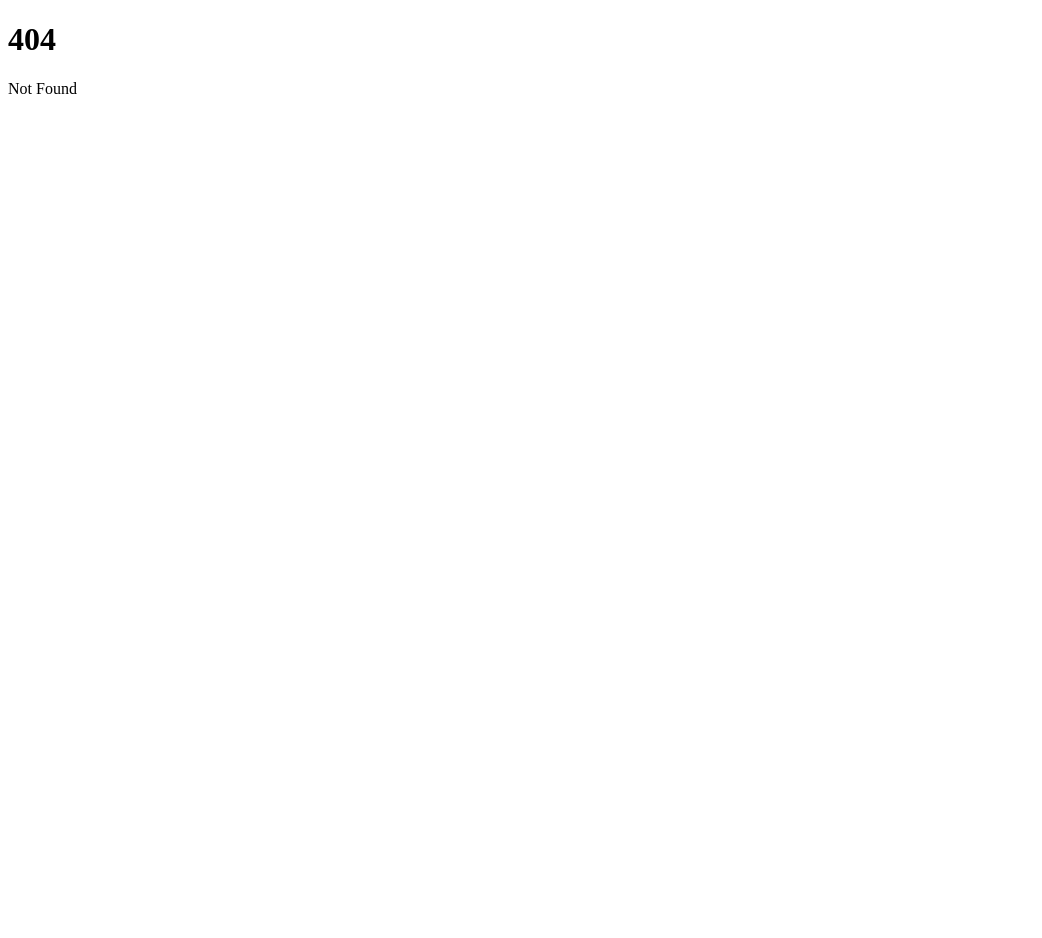
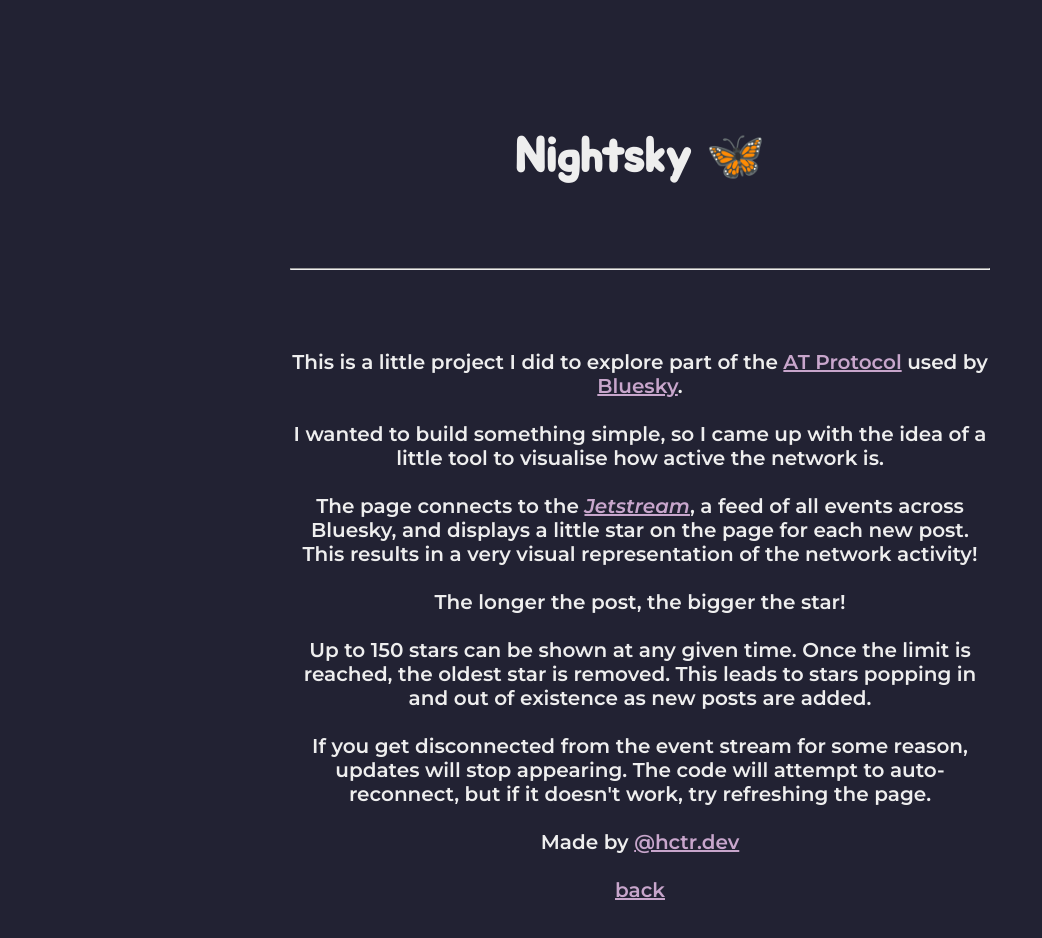
Before and after one commit to hctrdev/bsky-nightsky, a SvelteKit app: page /about in a window 1280 px wide. Before the commit this address had no page. Shown: the top 938 px of the page, without its empty margins (0-1042 px from the left). Before the commit the page ends 800 px from the top, so only its background shows below. Built offline with nearby package versions, Linux system fonts and the light colour scheme.

Commit message:
feat: add about page (!12)
- Add an about page that explains the concept of the app and how it works
- Tweak some styles

https://gitlab.com/hectorjsmith/bsky-nightsky/-/merge_requests/12

```diff
--- a/src/app.html
+++ b/src/app.html
@@ -39,6 +39,13 @@
     <meta name="twitter:image" content="https://nightsky.hctr.dev/seo.png" />
     <meta property="og:image" content="https://nightsky.hctr.dev/seo.png" />
 
+    <link rel="preconnect" href="https://fonts.googleapis.com" />
+    <link rel="preconnect" href="https://fonts.gstatic.com" crossorigin />
+    <link
+      href="https://fonts.googleapis.com/css2?family=Jua&family=Montserrat:ital,wght@0,100..900;1,100..900&display=swap"
+      rel="stylesheet"
+    />
+
     %sveltekit.head%
 
     <script
--- a/src/routes/+page.svelte
+++ b/src/routes/+page.svelte
@@ -46,6 +46,7 @@
   };
 
   onMount(() => {
+    stream.disconnect();
     stream.connect(handler);
   });
 </script>
@@ -58,7 +59,10 @@
   <img src="/mountains.svg" alt="bg" />
 </div>
 
-<h1>nightsky</h1>
+<div class="text-area">
+  <h1>Nightsky</h1>
+  <a href="/about">what is this?</a>
+</div>
 
 <style>
   :root {
@@ -71,24 +75,49 @@
     position: fixed;
     bottom: 0;
     left: 0;
-    width: 200%;
+    width: 350%;
   }
 
-  h1 {
-    text-align: center;
-    font-family: 'monospace';
+  .text-area {
     position: fixed;
-    left: 2vw;
-    bottom: 2vh;
+    left: 1.5vw;
+    bottom: 1.5vh;
+  }
+
+  .text-area h1 {
+    font-family: 'Jua', sans-serif;
+    font-size: 3rem;
+    margin: 0;
+  }
+
+  .text-area a {
+    font-family: 'Jua', sans-serif;
+    font-size: 1.25rem;
+    margin-top: 10rem;
+    text-decoration: underline;
+    color: #c8a6cc;
+  }
+
+  .text-area a:hover {
+    color: #eee;
+  }
+
+  @media (min-width: 450px) {
+    img {
+      width: 200%;
+    }
   }
 
   @media (min-width: 600px) {
     img {
       bottom: -5vh;
     }
-    h1 {
+    .text-area {
       left: 5vw;
       bottom: 5vh;
+    }
+    .text-area a {
+      color: #a497c2;
     }
   }
   @media (min-width: 800px) {
@@ -96,7 +125,7 @@
       bottom: -7vh;
     }
   }
-  @media (min-width: 900px) {
+  @media (min-width: 1100px) {
     img {
       bottom: -10vh;
       width: 150%;
--- /dev/null
+++ b/src/routes/about/+page.svelte
@@ -0,0 +1,82 @@
+<article>
+  <h1>Nightsky 🦋</h1>
+
+  <hr />
+
+  <p>
+    This is a little project I did to explore part of the <a
+      href="https://atproto.com/"
+      target="_blank"
+      rel="nofollow">AT Protocol</a
+    >
+    used by <a href="https://bsky.app/" target="_blank" rel="nofollow">Bluesky</a>.
+  </p>
+
+  <p>
+    I wanted to build something simple, so I came up with the idea of a little tool to visualise how
+    active the network is.
+  </p>
+
+  <p>
+    The page connects to the <em
+      ><a href="https://github.com/bluesky-social/jetstream" target="_blank" rel="nofollow"
+        >Jetstream</a
+      ></em
+    >, a feed of all events across Bluesky, and displays a little star on the page for each new
+    post. This results in a very visual representation of the network activity!
+  </p>
+
+  <p>The longer the post, the bigger the star!</p>
+
+  <p>
+    Up to 150 stars can be shown at any given time. Once the limit is reached, the oldest star is
+    removed. This leads to stars popping in and out of existence as new posts are added.
+  </p>
+
+  <p>
+    If you get disconnected from the event stream for some reason, updates will stop appearing. The
+    code will attempt to auto-reconnect, but if it doesn't work, try refreshing the page.
+  </p>
+
+  <p>
+    Made by <a href="https://bsky.app/profile/hctr.dev" target="_blank" rel="nofollow">@hctr.dev</a>
+  </p>
+
+  <a href="/">back</a>
+</article>
+
+<style>
+  :root {
+    background-color: #223;
+  }
+  article {
+    display: block;
+    max-width: 700px;
+    padding: 5rem 0.5rem;
+    margin: 0 auto;
+    color: #eee;
+    font-size: 1.25em;
+    font-family: 'Montserrat', sans-serif;
+    text-align: center;
+    font-weight: 600;
+  }
+  h1 {
+    color: #eee;
+    text-align: center;
+    font-family: 'Jua', sans-serif;
+    font-size: 3rem;
+  }
+  hr {
+    border-color: #eee;
+    margin: 5rem 0;
+  }
+  p {
+    margin: 1.5rem 0;
+  }
+  a {
+    color: #c8a6cc;
+  }
+  a:hover {
+    color: #eee;
+  }
+</style>
```
